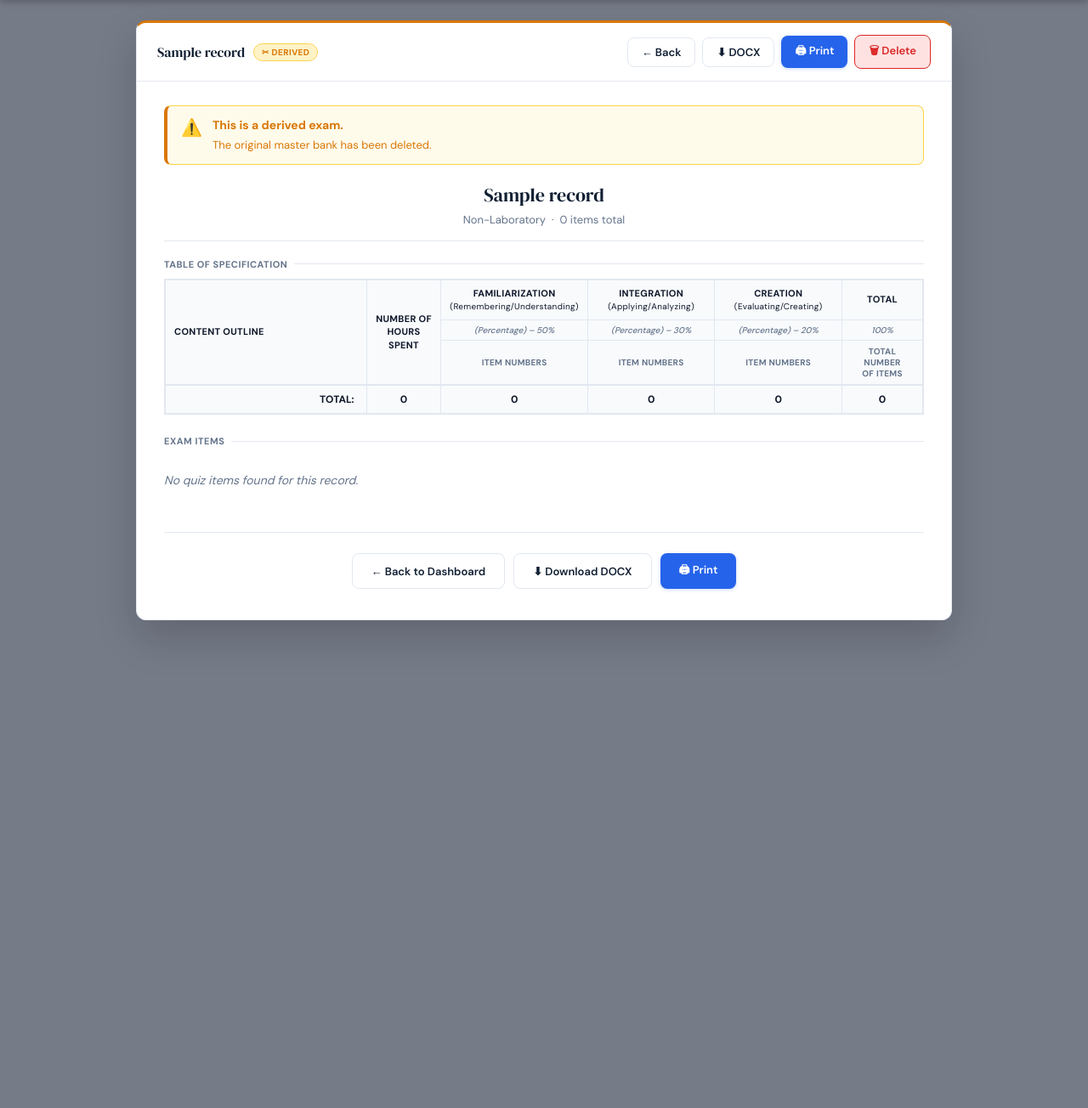
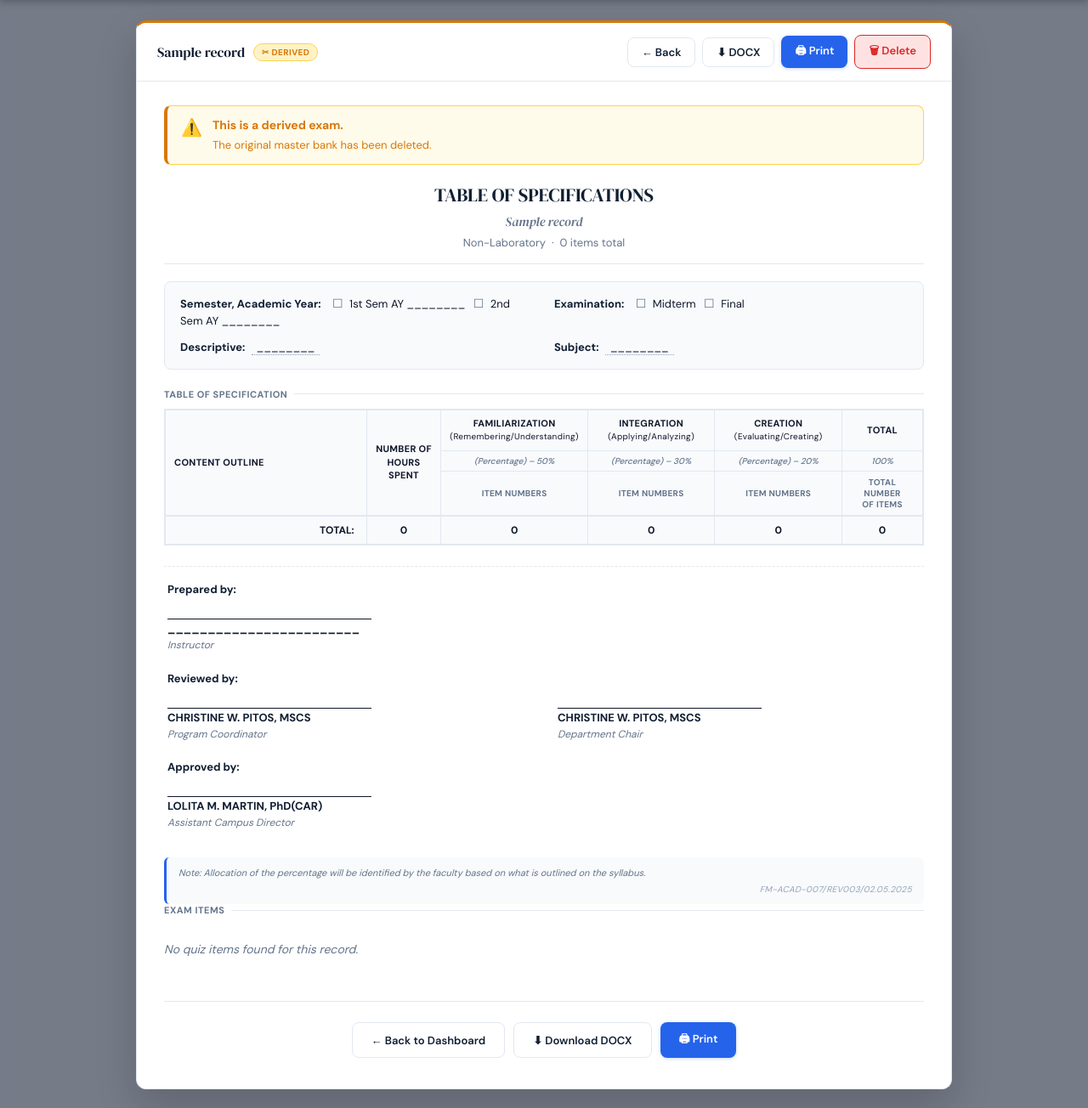
Before and after one commit to Hansel160504/AutoTOS_Final, a Flask app: page /dashboard/view/1 in a window 1280 px wide. Shown: the part 60-1364 px from the top of the page at 85% size. Run offline with Flask 3, Linux system fonts and the light colour scheme; a user stored in the database is signed in; tables that the repository leaves empty hold one stand-in row (values such as "Sample post").

Commit message:
feat(tos): adopt new NEMSU TOS format
- docx_builder.py: 13x8.5 landscape page, rebalanced column widths,
  new metadata strip (semester/AY/examination/descriptive/subject),
  CLO-prefixed CILO entries, Prepared/Reviewed/Approved signature
  blocks (Reviewed by + Approved by hardcoded per institutional policy),
  and FM-ACAD-007/REV003/02.05.2025 form-code note
- view_tos.html: mirrors the same format on the web preview
- All new fields default safely so existing 115 records still render
- Exam Items + Answer Key sections untouched

```diff
--- a/web/templates/view_tos.html
+++ b/web/templates/view_tos.html
@@ -459,6 +459,98 @@ ol.questions > li { margin-bottom: 24px; line-height: 1.5; page-break-inside: av
     border-radius: 12px; border: 1px solid var(--blue);
     white-space: nowrap;
 }
+
+/* ── Metadata strip (semester / examination / subject) ── */
+.meta-strip {
+    display: grid;
+    grid-template-columns: 1fr 1fr;
+    gap: 10px 24px;
+    margin-bottom: 22px;
+    padding: 14px 18px;
+    background: var(--bg-thead);
+    border: 1px solid var(--border-col);
+    border-radius: 8px;
+    font-size: 13px;
+    color: var(--text-main);
+}
+.meta-field { line-height: 1.6; }
+.meta-label {
+    font-weight: 700; color: var(--navy-deep);
+    margin-right: 4px;
+}
+.meta-check {
+    display: inline-block;
+    font-size: 14px; margin: 0 4px 0 6px;
+    color: var(--text-sub);
+}
+.meta-check.checked { color: var(--blue); font-weight: 700; }
+.meta-value {
+    border-bottom: 1px dotted var(--text-muted);
+    padding: 0 6px;
+}
+
+/* ── Signatures block ── */
+.signatures-block {
+    margin: 24px 0 18px;
+    padding: 18px 4px 8px;
+    border-top: 1px dashed var(--border-col);
+}
+.signature-row {
+    margin-bottom: 22px;
+    page-break-inside: avoid;
+    break-inside: avoid;
+}
+.signature-row:last-child { margin-bottom: 6px; }
+.signature-label {
+    font-size: 13px; font-weight: 700;
+    color: var(--navy-deep); margin-bottom: 26px;
+}
+.signature-cell { display: inline-block; min-width: 280px; }
+.signature-cols {
+    display: grid;
+    grid-template-columns: 1fr 1fr;
+    gap: 32px;
+}
+.signature-name {
+    font-size: 13px; font-weight: 700;
+    color: var(--navy-deep); padding-top: 2px;
+    border-top: 1px solid var(--text-main);
+    display: inline-block; min-width: 240px;
+}
+.signature-title {
+    font-size: 12px; font-style: italic;
+    color: var(--text-sub); margin-top: 2px;
+}
+
+/* ── Form footer note ── */
+.form-note {
+    margin-top: 18px;
+    padding: 10px 14px;
+    background: var(--bg-thead);
+    border-left: 3px solid var(--blue);
+    border-radius: 6px;
+    font-size: 11px; color: var(--text-sub);
+    line-height: 1.5;
+}
+.form-note .form-code {
+    margin-top: 4px;
+    text-align: right;
+    font-size: 10px;
+    letter-spacing: 0.4px;
+    color: var(--text-muted);
+}
+
+@media print {
+    .meta-strip, .signatures-block, .form-note {
+        background: transparent !important;
+        -webkit-print-color-adjust: exact; print-color-adjust: exact;
+    }
+}
+
+@media (max-width: 700px) {
+    .meta-strip, .signature-cols { grid-template-columns: 1fr; }
+}
+</style>
 </style>
 </head>
 <body>
@@ -547,8 +639,11 @@ ol.questions > li { margin-bottom: 24px; line-height: 1.5; page-break-inside: av
       {% endif %}
 
       <div class="paper-header">
-        <h2>{{ record.title }}</h2>
-        <div class="paper-meta">
+        <h2>TABLE OF SPECIFICATIONS</h2>
+        {% if record.title %}
+          <div style="font-family:'DM Serif Display',serif;font-size:15px;font-style:italic;color:var(--text-sub);margin-top:4px;">{{ record.title }}</div>
+        {% endif %}
+        <div class="paper-meta" style="margin-top:6px;">
           {% set stype = record.subject_type or 'nonlab' %}
           {% if stype == 'lab' %}Laboratory{% elif stype == 'custom' %}Custom{% else %}Non-Laboratory{% endif %}
           &nbsp;·&nbsp; {{ total_items }} items total
@@ -558,16 +653,41 @@ ol.questions > li { margin-bottom: 24px; line-height: 1.5; page-break-inside: av
         </div>
       </div>
 
+      {# ── NEW: metadata strip (semester/AY/exam/subject) ── #}
+      {% set _sem = (record.semester or '')|string %}
+      {% set _exam = (record.examination or '')|string|lower %}
+      {% set _ay = record.academic_year or '________' %}
+      <div class="meta-strip">
+        <div class="meta-field">
+          <span class="meta-label">Semester, Academic Year:</span>
+          <span class="meta-check {{ 'checked' if _sem.startswith('1') else '' }}">{{ '☑' if _sem.startswith('1') else '☐' }}</span> 1st Sem AY {{ _ay }}
+          <span class="meta-check {{ 'checked' if _sem.startswith('2') else '' }}">{{ '☑' if _sem.startswith('2') else '☐' }}</span> 2nd Sem AY {{ _ay }}
+        </div>
+        <div class="meta-field">
+          <span class="meta-label">Examination:</span>
+          <span class="meta-check {{ 'checked' if _exam.startswith('mid') else '' }}">{{ '☑' if _exam.startswith('mid') else '☐' }}</span> Midterm
+          <span class="meta-check {{ 'checked' if _exam.startswith('fin') else '' }}">{{ '☑' if _exam.startswith('fin') else '☐' }}</span> Final
+        </div>
+        <div class="meta-field">
+          <span class="meta-label">Descriptive:</span>
+          <span class="meta-value">{{ record.descriptive or '________' }}</span>
+        </div>
+        <div class="meta-field">
+          <span class="meta-label">Subject:</span>
+          <span class="meta-value">{{ record.subject or '________' }}</span>
+        </div>
+      </div>
+
       {% if cilos %}
       <div class="cilo-block">
         <div class="cilo-block-header">
-          <span class="cilo-main-title">Cognitive Objectives / Behavioral Dimensions / Thinking Skills</span>
+          <span class="cilo-main-title">COGNITIVE OBJECTIVES / BEHAVIORAL DIMENSIONS / THINKING SKILLS</span>
         </div>
         <div class="cilo-block-body">
-          <div class="cilo-block-label">Intended Learning Outcomes (CILO):</div>
+          <div class="cilo-block-label">Course Intended Learning Outcomes (CILO):</div>
           <ul class="cilo-list">
             {% for c in cilos %}
-            <li><span class="cilo-idx">{{ loop.index }}.</span><span>{{ c }}</span></li>
+            <li><span class="cilo-idx">CLO{{ loop.index }}.</span><span>{{ c }}</span></li>
             {% endfor %}
           </ul>
         </div>
@@ -662,6 +782,46 @@ ol.questions > li { margin-bottom: 24px; line-height: 1.5; page-break-inside: av
           </tr>
         </tfoot>
       </table>
+
+      {# ── NEW: Signatures block ── #}
+      <div class="signatures-block">
+        <div class="signature-row">
+          <div class="signature-label">Prepared by:</div>
+          <div class="signature-cell">
+            <div class="signature-name">{{ (record.prepared_by or '________________________')|upper }}</div>
+            <div class="signature-title">Instructor</div>
+          </div>
+        </div>
+
+        <div class="signature-row">
+          <div class="signature-label">Reviewed by:</div>
+          <div class="signature-cols">
+            <div class="signature-cell">
+              <div class="signature-name">CHRISTINE W. PITOS, MSCS</div>
+              <div class="signature-title">Program Coordinator</div>
+            </div>
+            <div class="signature-cell">
+              <div class="signature-name">CHRISTINE W. PITOS, MSCS</div>
+              <div class="signature-title">Department Chair</div>
+            </div>
+          </div>
+        </div>
+
+        <div class="signature-row">
+          <div class="signature-label">Approved by:</div>
+          <div class="signature-cell">
+            <div class="signature-name">LOLITA M. MARTIN, PhD(CAR)</div>
+            <div class="signature-title">Assistant Campus Director</div>
+          </div>
+        </div>
+      </div>
+
+      {# ── NEW: Form note + form code ── #}
+      <div class="form-note">
+        <em>Note: Allocation of the percentage will be identified by the faculty based on what is outlined on the syllabus.</em>
+        <div class="form-code"><em>FM-ACAD-007/REV003/02.05.2025</em></div>
+      </div>
+
 {# ── FILE-PERSIST: Learning Materials section ── #}
       {% set has_files = topics | selectattr('file_path') | list %}
       {% if has_files %}
```
Also changed, not shown: web/services/docx_builder.py (+165 -35 lines).
